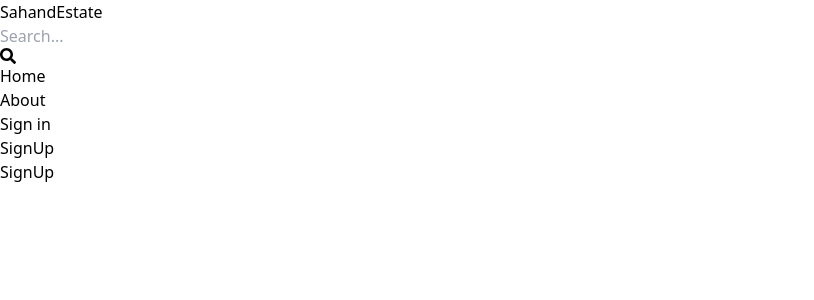
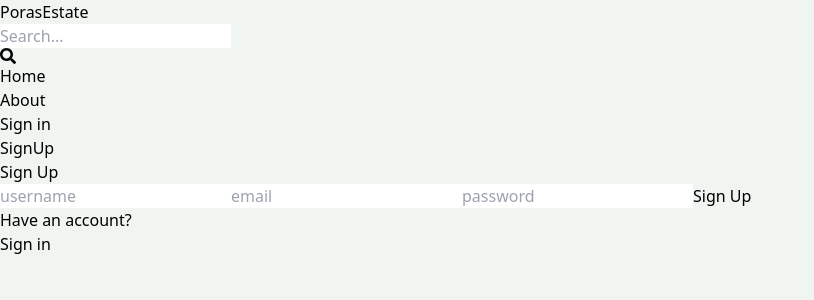
Before and after one commit to D5-80625-PorassinghPatle/RealEstateMernSTACKApplication, a React (Vite) app in the folder client/: page /sign-up in a window 1280 px wide. Shown: the top 300 px of the page, without its empty margins (0-814 px from the left). Built offline with nearby package versions, Linux system fonts and the light colour scheme.

Commit message:
SignIn Functionalites Added

```diff
--- a/client/src/components/Header.jsx
+++ b/client/src/components/Header.jsx
@@ -7,7 +7,7 @@
       <div className="flex justify-between items-center max-w-6xl mx-auto p-3">
         <Link to="/">
           <h1 className="font-bold text-sm sm:text-xl flex flex-wrap">
-            <span className="text-slate-500">Sahand</span>
+            <span className="text-slate-500">Poras</span>
             <span className="text-slate-700">Estate</span>
           </h1>
         </Link>
--- a/client/src/index.css
+++ b/client/src/index.css
@@ -2,3 +2,6 @@
 @tailwind base;
 @tailwind components;
 @tailwind utilities;
+body{
+    background-color: rgb(241, 245, 241);
+}
--- a/client/src/pages/SignUp.jsx
+++ b/client/src/pages/SignUp.jsx
@@ -1,9 +1,86 @@
-import React from 'react'
+import React, { useState } from "react";
+import { Link, useNavigate } from "react-router-dom";
 
 function SignUp() {
+  const [formData, setFormData] = useState({});
+  const [error, setError] = useState(null);
+  const [loading, setLoading] = useState(false);
+  const navigate = useNavigate();
+
+  const handleChange = (e) => {
+    setFormData({
+      ...formData,
+      [e.target.id]: e.target.value,
+    });
+  };
+
+  const handleSubmit = async (e) => {
+    e.preventDefault();
+    try {
+      setLoading(true);
+
+      const res = await fetch("/api/auth/signup", {
+        method: "POST",
+        headers: {
+          "Content-Type": "application/json",
+        },
+        body: JSON.stringify(formData),
+      });
+      const data = await res.json();
+      if (data.success === false) {
+        setLoading(false);
+        setError(data.message);
+        return;
+
+      }
+      setLoading(false);
+      setError(null);
+      navigate('/sign-in')
+    } catch (error) {
+      setLoading(false);
+      setError(error.message);
+    }
+  };
   return (
-    <div>SignUp</div>
-  )
+    <div className="p-3 max-w-lg mx-auto">
+      <h1 className="text-3xl text-center font-semibold my-7">Sign Up</h1>
+      <form onSubmit={handleSubmit} className="flex flex-col gap-4">
+        <input
+          type="text"
+          placeholder="username"
+          className="border p-3 rounded-lg"
+          id="username"
+          onChange={handleChange}
+        />
+        <input
+          type="email"
+          placeholder="email"
+          className="border p-3 rounded-lg"
+          id="email"
+          onChange={handleChange}
+        />
+        <input
+          type="password"
+          placeholder="password"
+          className="border p-3 rounded-lg"
+          id="password"
+          onChange={handleChange}
+        />
+        <button
+          disabled={loading}
+          className="bg-slate-700 text-white p-3 rounded-lg uppercase hover:opacity-95 disabled:opacity-80">
+          {loading ? "Loading ... " : "Sign Up"}
+        </button>
+      </form>
+      <div className="flex gap-2 mt-5">
+        <p>Have an account?</p>
+        <Link to={"/sign-in"}>
+          <span className="text-blue-700">Sign in</span>
+        </Link>
+      </div>
+      {error && <p className="text-red-500 mt-5">{error}</p>}
+    </div>
+  );
 }
 
 export default SignUp;
--- a/client/vite.config.js
+++ b/client/vite.config.js
@@ -4,4 +4,12 @@
 // https://vitejs.dev/config/
 export default defineConfig({
   plugins: [react()],
+  server :{
+    proxy:{
+      "/api" :{
+        target: 'http://localhost:3000',
+        secure: false,
+      }
+    }
+  }
 })
```
Also changed, not shown: 2 other files (tests, documents, lock files or other folders).
